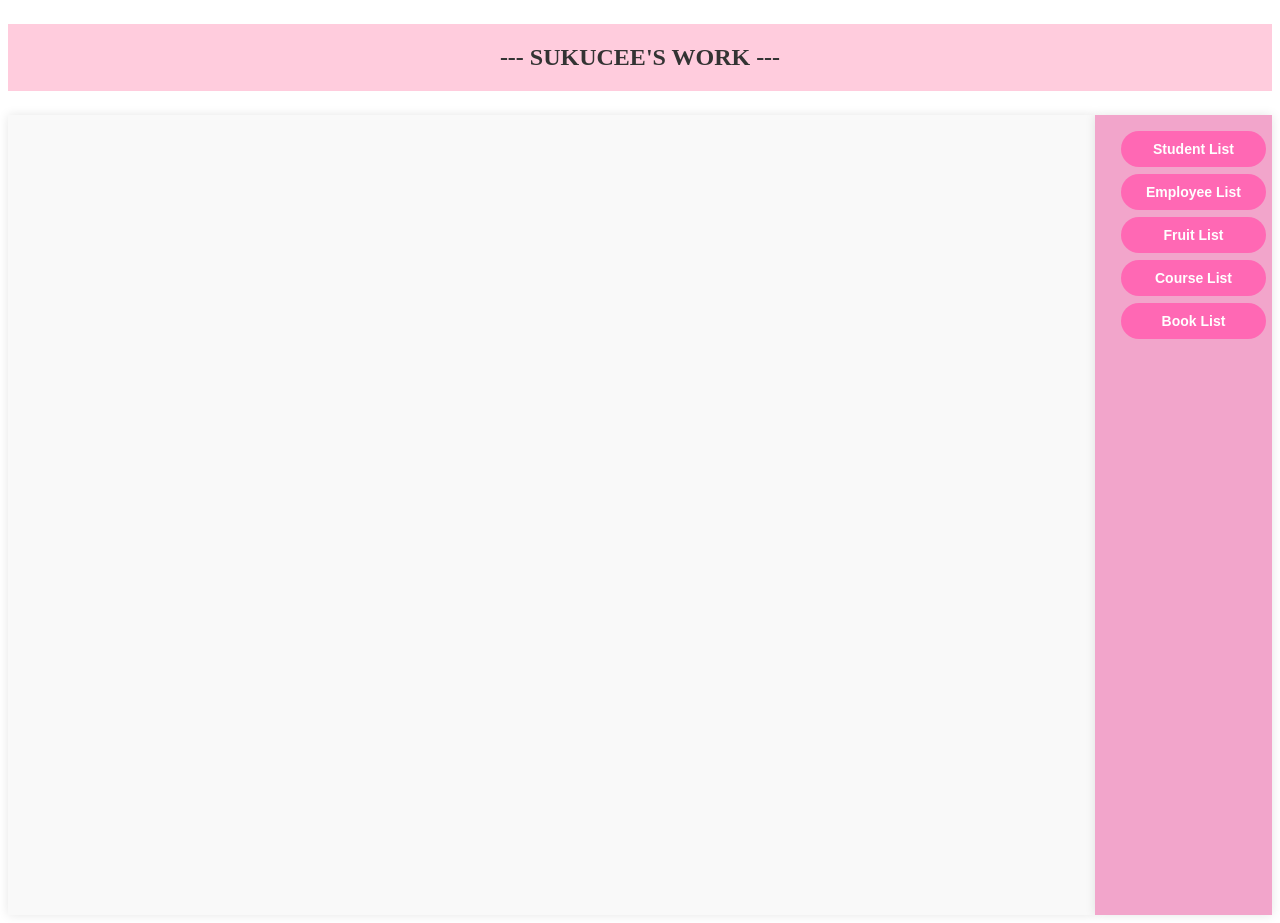
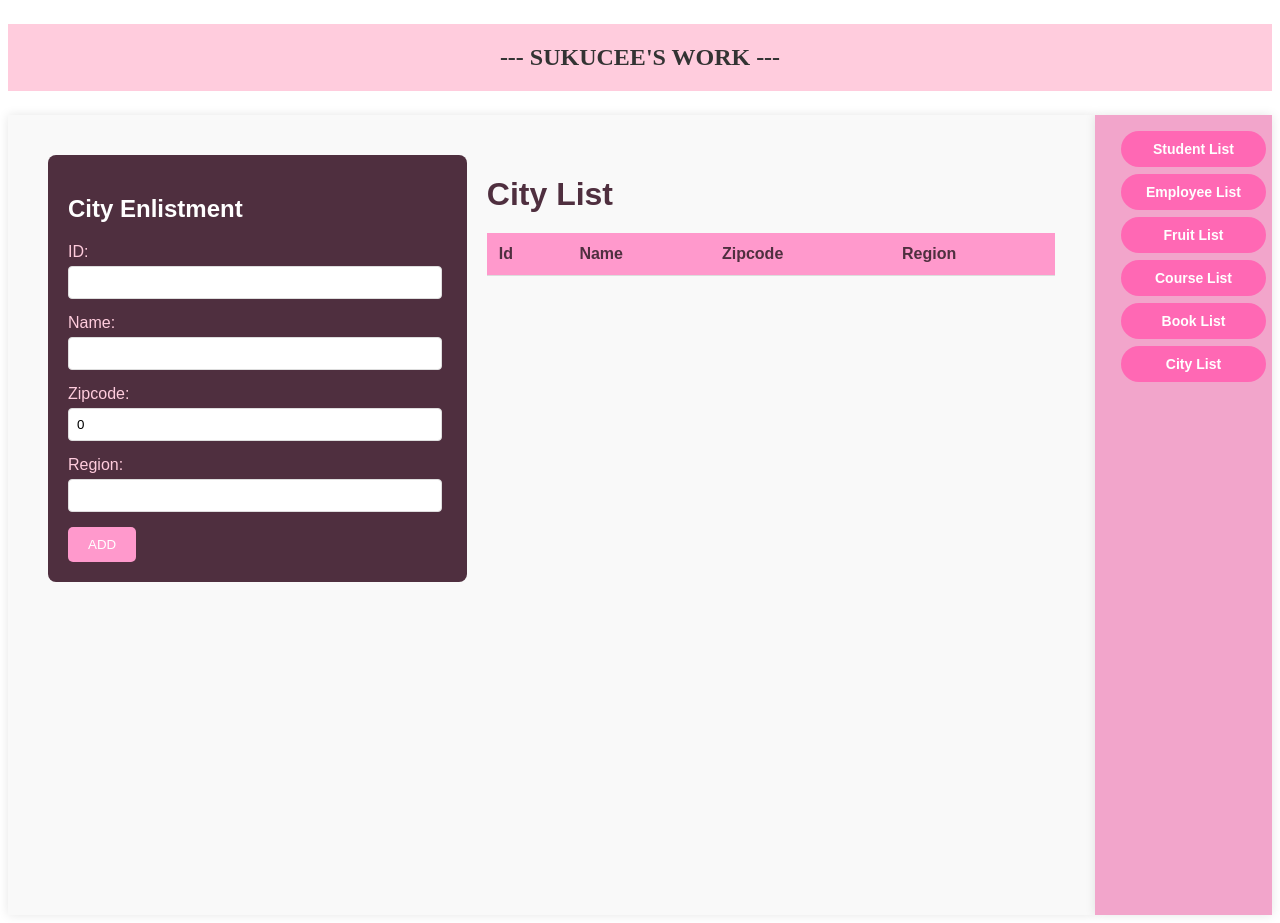
Before and after one commit to Sukucee/AngularDATASTRUC, an Angular app: page /city-list in a window 1280 px wide. Before the commit this address led to /. Built offline with nearby package versions, Linux system fonts and the light colour scheme.

Commit message:
6. City List

```diff
--- /dev/null
+++ b/src/app/Database/CityList.ts
@@ -0,0 +1,6 @@
+export default interface CityList {
+	id: string;
+    name: string;
+    zipcode: number;
+    region: string;
+}
--- a/src/app/app.component.html
+++ b/src/app/app.component.html
@@ -8,6 +8,7 @@
       <li><a href="/fruit-list">Fruit List</a></li>
       <li><a href="/course-list">Course List</a></li>
       <li><a href="/book-list">Book List</a></li>
+      <li><a href="/city-list">City List</a></li>
     </ul>
   </div>
 
--- a/src/app/app.routes.ts
+++ b/src/app/app.routes.ts
@@ -4,6 +4,7 @@ import { EmployeeListComponent } from './employee-list/employee-list.component';
 import { FruitListComponent } from './fruit-list/fruit-list.component';
 import { CourseListComponent } from './course-list/course-list.component';
 import { BookListComponent } from './book-list/book-list.component';
+import { CityListComponent } from './city-list/city-list.component';
 
 export const routes: Routes = [
 
@@ -32,6 +33,11 @@ export const routes: Routes = [
 		component: BookListComponent,
 		path: 'book-list',
 		},
+	{
+		title: 'City-List',
+		component: CityListComponent,
+		path: 'city-list',
+		},
 
 
 ];
--- /dev/null
+++ b/src/app/city-list/city-list.component.css
@@ -0,0 +1,100 @@
+body {
+    font-family: Bahnschrift, Arial;
+    margin: 0;
+    padding: 0;
+    background-color: #f9f9f9;
+  }
+
+
+  .container {
+    display: flex;
+    justify-content: flex-start;
+    gap: 20px;
+    padding: 20px;
+    background-color: #f9f9f9;
+    font-family: Bahnschrift, Arial;
+  }
+
+  h1 {
+    color: #4f2f3f;
+    margin-bottom: 20px;
+
+
+  }
+  h2 {
+    color: #fff;
+    margin-bottom: 20px;
+  }
+
+
+  .form-section {
+    background-color: #4f2f3f;
+    color: #fff;
+    padding: 20px;
+    border-radius: 8px;
+    width: 40%;
+    font-family: Bahnschrift, Arial;
+
+  }
+
+  .table-section {
+    width: 60%;
+    font-family: Bahnschrift, Arial;
+  }
+
+
+  .table {
+    width: 100%;
+    border-collapse: collapse;
+    margin-bottom: 20px;
+    background-color: #ffccdd;
+  }
+
+  .table th, .table td {
+    padding: 12px;
+    text-align: left;
+    border-bottom: 1px solid #ddd;
+    color: #4f2f3f;
+  }
+
+  .table th {
+    background-color: #ff99cc;
+  }
+
+  .table tbody tr:nth-child(even) {
+    background-color: #ffe6f0;
+  }
+
+
+  .form-group {
+    margin-bottom: 15px;
+
+  }
+
+  .form-group label {
+    display: block;
+    margin-bottom: 5px;
+    color: #ffccdd;
+  }
+
+  .form-group input {
+    width: 94%;
+    padding: 8px;
+    border: 1px solid #ddd;
+    border-radius: 4px;
+  }
+
+  .btn {
+    background-color: #ff99cc;
+    color: #fff;
+    padding: 10px 20px;
+    border: none;
+    border-radius: 5px;
+    cursor: pointer;
+    font-family: Bahnschrift, Arial;
+
+  }
+
+  .btn:hover {
+    background-color: #ff6699;
+  }
--- /dev/null
+++ b/src/app/city-list/city-list.component.html
@@ -0,0 +1,54 @@
+<main>
+	<div class="container">
+	  <div class="form-section">
+		<h2>City Enlistment</h2>
+
+        <div class="form-group">
+            <label for="id">ID:</label>
+            <input type="text" id="id" [(ngModel)]="id" name="id" required />
+          </div>
+
+		<div class="form-group">
+		  <label for="name">Name:</label>
+		  <input type="text" id="name" [(ngModel)]="name" name="name" required />
+		</div>
+
+        <div class="form-group">
+            <label for="zipcode">Zipcode:</label>
+            <input type="number" id="zipcode" [(ngModel)]="zipcode" name="zipcode" required />
+          </div>
+
+		<div class="form-group">
+		  <label for="region">Region:</label>
+		  <input type="text" id="region" [(ngModel)]="region" name="region" required />
+		</div>
+
+
+		<button class="btn" (click)="addCity()">ADD</button>
+	  </div>
+
+	  <div class="table-section">
+
+		<h1>City List</h1>
+
+		<table class="table">
+		  <thead>
+			<tr>
+              <th>Id</th>
+			  <th>Name</th>
+			  <th>Zipcode</th>
+              <th>Region</th>
+			</tr>
+		  </thead>
+		  <tbody>
+			<tr *ngFor="let cities of city">
+              <td>{{ cities.id }}</td>
+			  <td>{{ cities.name }}</td>
+			  <td>{{ cities.zipcode }}</td>
+			  <td>{{ cities.region }}</td>
+			</tr>
+		  </tbody>
+		</table>
+	  </div>
+	</div>
+  </main>
--- /dev/null
+++ b/src/app/city-list/city-list.component.ts
@@ -0,0 +1,33 @@
+import { NgForOf } from '@angular/common';
+import { Component } from '@angular/core';
+import { FormsModule } from '@angular/forms';
+import CityList from '../Database/CityList';
+
+@Component({
+  selector: 'app-city-list',
+  standalone: true,
+  imports: [NgForOf,FormsModule],
+  templateUrl: './city-list.component.html',
+  styleUrl: './city-list.component.css'
+})
+export class CityListComponent {
+  city: CityList[] = [];
+	id: string = '';
+	name: string = '';
+	zipcode: number = 0;
+	region: string = '';
+
+	addCity(): void {
+		this.city.push({
+      id: this.id,
+			name: this.name,
+			zipcode: this.zipcode,
+      region: this.region,
+		});
+
+		this.zipcode = 0;
+		this.region = '';
+		this.id = '';
+		this.name = '';
+	}
+}
```
